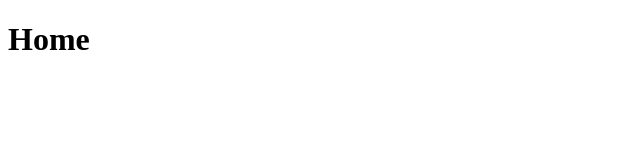
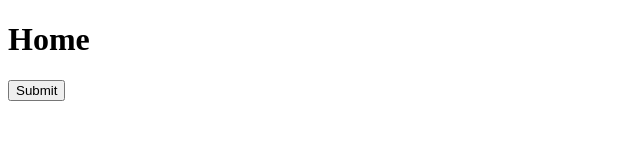
Before and after one commit to Hrithicka/Wipro-SDET-Playwright, a website: page Day13/webapp/public/index.html in a window 1280 px wide. Shown: the whole page, without its empty margins (0-640 px from the left). Drawn offline with Linux system fonts and the light colour scheme.

Commit message:
grouping, lifecycle methods, handling alerts

```diff
--- a/Day13/webapp/public/index.html
+++ b/Day13/webapp/public/index.html
@@ -7,5 +7,6 @@
 </head>
 <body>
     <h1>Home</h1>
+    <button id="alertbtn" onclick="alert('This alert message box')">Submit</button>
 </body>
 </html>
```
